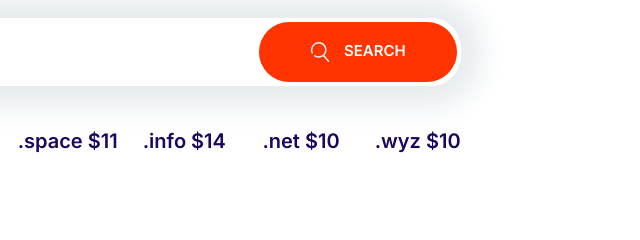
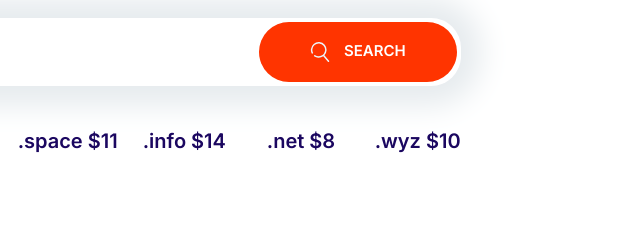
Before and after one commit to Ari-Orozco/moshified, a website built with Parcel: page index.html in a window 1280 px wide. Shown: the part 980-1220 px from the top of the page, 514-1154 px from the left. Built offline with nearby package versions, Linux system fonts and the light colour scheme.

Commit message:
Update .net domain prices

```diff
--- a/index.html
+++ b/index.html
@@ -77,7 +77,7 @@
         <li>.sg $11</li>
         <li>.space $11</li>
         <li>.info $14</li>
-        <li>.net $10</li>
+        <li>.net $8</li>
         <li>.wyz $10</li>
       </ul>
     </section>
```
